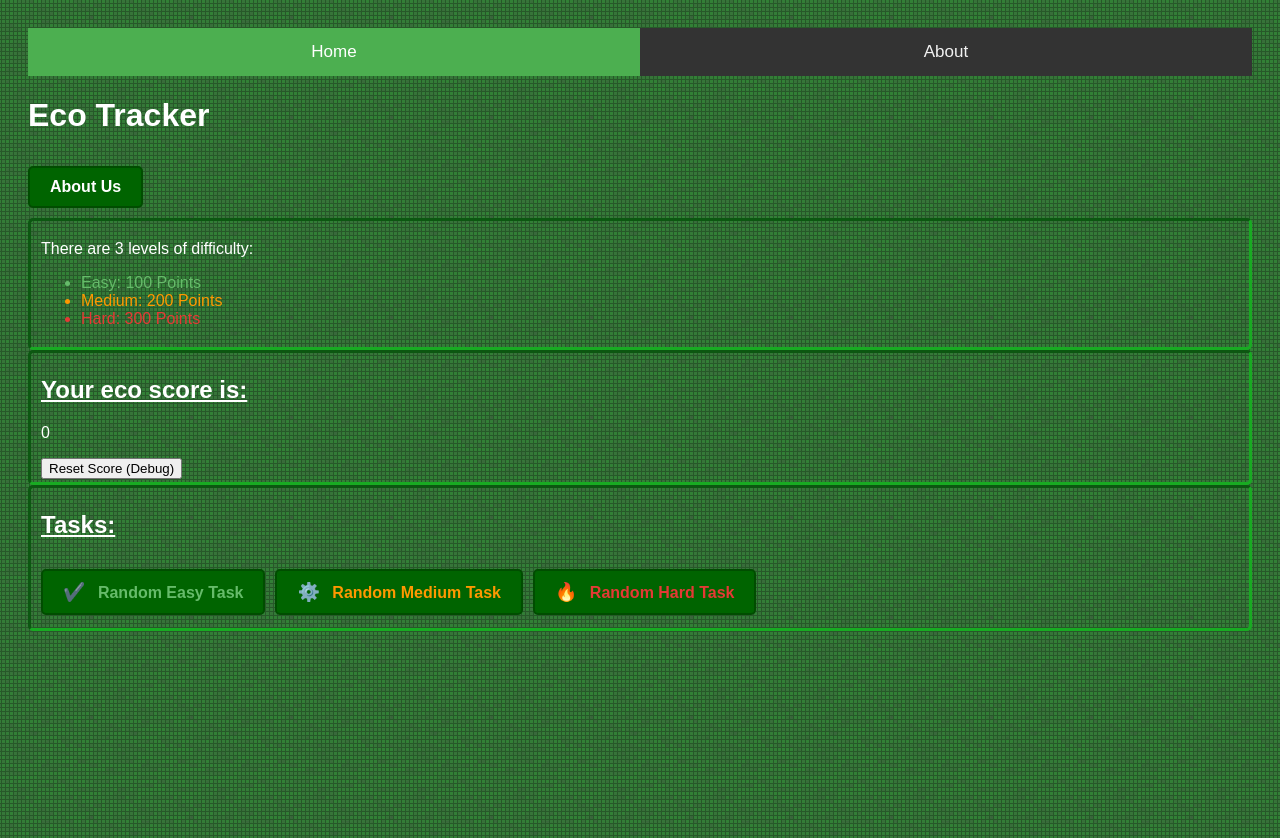
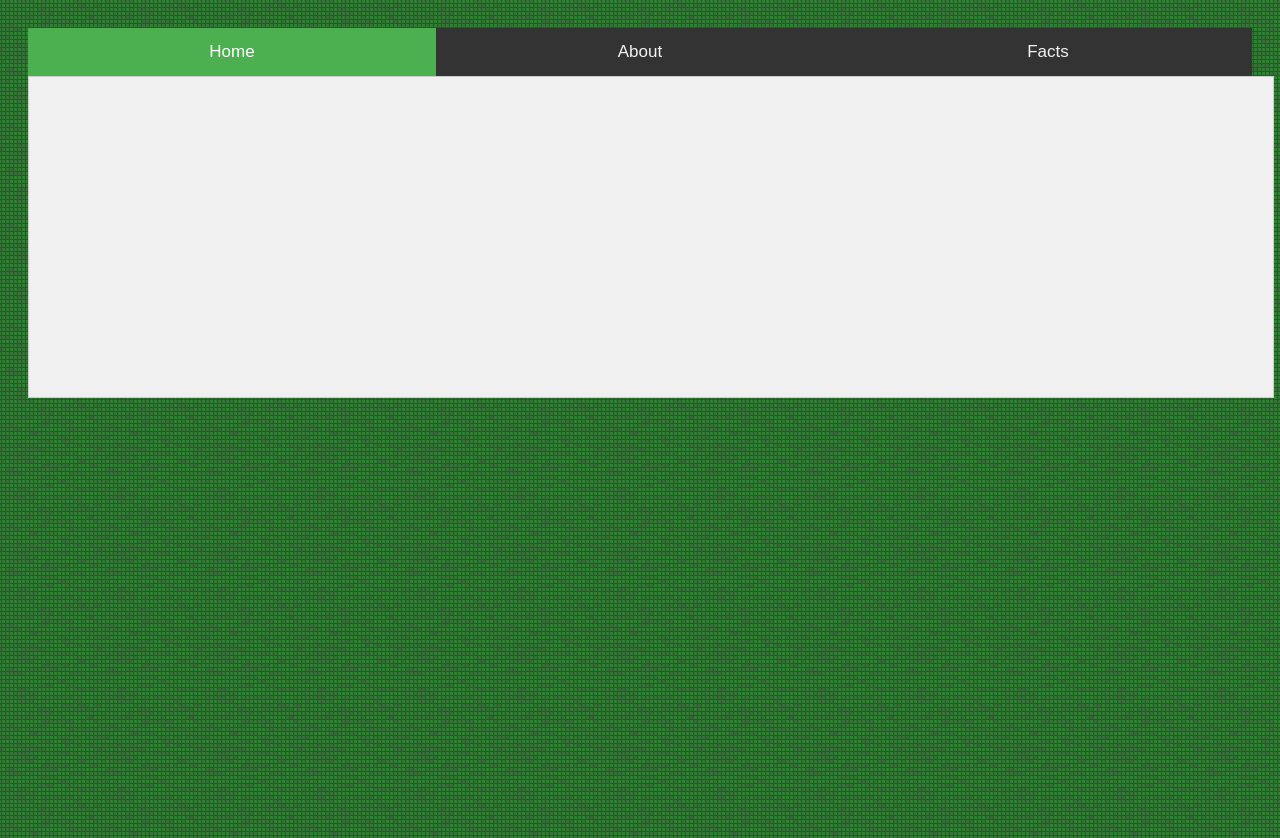
Before and after one commit to GamerDudeBYT/Environmental-Project, a PHP site: page / in a window 1280 px wide. Run offline with PHP 8.4, Linux system fonts and the light colour scheme.

Commit message:
lots of stuff

```diff
--- a/about.html
+++ b/about.html
@@ -1,15 +1,9 @@
 <!DOCTYPE html>
 <html lang="en">
-
-<head>
-	<title>Eco Tracker: About us </title>
-	<link rel="stylesheet" href="style.css">
-</head>
 
 <body>
 	<header>
 		<h1>About</h1>
-		<a href="index.html"><button class="button">Home</button></a>
 	</header>
 	<main>
 		<section class="inset-container">
--- a/style.css
+++ b/css/style.css
@@ -137,3 +137,53 @@ h2 {
 	justify-content: flex-end;
 	gap: 10px;
 }
+
+/* Navbar styles */
+.navbar {
+	background-color: #333;
+	overflow: hidden;
+	display: flex;
+	flex-wrap: wrap;
+	align-items: center;
+}
+
+.navbar button {
+	flex: 1;
+	color: #f2f2f2;
+	text-align: center;
+	padding: 14px 16px;
+	text-decoration: none;
+	font-size: 17px;
+	background-color: #333;
+	border: none;
+	cursor: pointer;
+}
+
+.navbar button.active {
+	background-color: #4CAF50;
+	color: white;
+}
+
+.navbar button:hover {
+	background-color: #ddd;
+	color: black;
+}
+
+.navbar .icon {
+	display: none;
+}
+
+@media screen and (max-width: 600px) {
+	.navbar button:not(:first-child) {
+		display: none;
+	}
+
+	.navbar .icon {
+		display: block;
+	}
+
+	.navbar.responsive button {
+		display: block;
+		text-align: left;
+	}
+}
--- a/home.html
+++ b/home.html
@@ -1,19 +1,9 @@
 <!DOCTYPE html>
 <html lang="en">
-
-<head>
-	<script id="Cookiebot" src="https://consent.cookiebot.com/uc.js" data-cbid="e44647b7-2d4e-4f2c-80ee-6a7a6786660a"
-		data-blockingmode="auto" type="text/javascript"></script>
-	<title>Eco Tracker</title>
-	<link rel="stylesheet" href="style.css">
-	<link rel="icon" type="image/x-icon" href="images/favicon.ico">
-
-</head>
 
 <body>
 	<header>
 		<h1>Eco Tracker</h1>
-		<a href="about.html"><button class="button">About Us</button></a>
 	</header>
 
 	<main>
@@ -61,9 +51,7 @@
 
 
 	</footer>
-
-	<script src="consolescript.js"></script>
-	<script src="script.js"></script>
+	<script src="./scripts/script.js"></script>
 </body>
 
 </html>
--- a/index.html
+++ b/index.html
@@ -3,16 +3,18 @@
 
 <head>
 	<title>Eco Tracker</title>
+	<script id="Cookiebot" src="https://consent.cookiebot.com/uc.js" data-cbid="e44647b7-2d4e-4f2c-80ee-6a7a6786660a"
+		data-blockingmode="auto" type="text/javascript"></script>
 	<link rel="stylesheet" href="https://cdnjs.cloudflare.com/ajax/libs/font-awesome/4.7.0/css/font-awesome.min.css">
-	<link rel="stylesheet" href="navbar.css">
-	<link rel="stylesheet" href="style.css">
-	<link rel="icon" type="image/x-icon" href="images/favicon.ico">
+	<link rel="stylesheet" href="./css/style.css">
+	<link rel="icon" type="image/x-icon" href="./images/favicon.ico">
 </head>
 
 <body>
 	<div class="navbar" id="topnav">
-		<button id="home-btn" class="active">Home</button>
-		<button id="about-btn">About</button>
+		<button id="home-btn" data-target="home" class="active">Home</button>
+		<button id="about-btn" data-target="about">About</button>
+		<button id="facts-btn" data-target="facts">Facts</button>
 		<a href="javascript:void(0);" class="icon" id="menu-icon">
 			<i class="fa fa-bars"></i>
 		</a>
@@ -21,10 +23,11 @@
 	<!-- Placeholder divs for dynamic content -->
 	<div id="home" include-html="./home.html"></div>
 	<div id="about" include-html="./about.html" style="display: none;"></div>
+	<div id="facts" include-html="./facts.html" style="display: none;"></div>
 
 	<!-- JavaScript files -->
-	<script src="includes.js" defer></script>
-	<script src="navbar.js" defer></script>
+	<script src="./scripts/consolescript.js" defer></script>
+	<script src="./scripts/navbar.js" defer></script>
 </body>
 
 </html>
--- a/navbar.css
+++ /dev/null
@@ -1,49 +0,0 @@
-/* Navbar styles */
-.navbar {
-	background-color: #333;
-	overflow: hidden;
-	display: flex;
-	flex-wrap: wrap;
-	align-items: center;
-}
-
-.navbar button {
-	flex: 1;
-	color: #f2f2f2;
-	text-align: center;
-	padding: 14px 16px;
-	text-decoration: none;
-	font-size: 17px;
-	background-color: #333;
-	border: none;
-	cursor: pointer;
-}
-
-.navbar button.active {
-	background-color: #4CAF50;
-	color: white;
-}
-
-.navbar button:hover {
-	background-color: #ddd;
-	color: black;
-}
-
-.navbar .icon {
-	display: none;
-}
-
-@media screen and (max-width: 600px) {
-	.navbar button:not(:first-child) {
-		display: none;
-	}
-
-	.navbar .icon {
-		display: block;
-	}
-
-	.navbar.responsive button {
-		display: block;
-		text-align: left;
-	}
-}
--- a/navbar.js
+++ /dev/null
@@ -1,37 +0,0 @@
-document.addEventListener("DOMContentLoaded", () => {
-	const homeDiv = document.getElementById("home");
-	const aboutDiv = document.getElementById("about");
-	const homeBtn = document.getElementById("home-btn");
-	const aboutBtn = document.getElementById("about-btn");
-	const menuIcon = document.getElementById("menu-icon");
-	const navbar = document.getElementById("topnav");
-
-	// Toggle responsive class for navbar
-	menuIcon.addEventListener("click", () => {
-		if (navbar.className === "navbar") {
-			navbar.className += " responsive";
-		} else {
-			navbar.className = "navbar";
-		}
-	});
-
-	// Show the home content and hide the about content
-	homeBtn.addEventListener("click", () => {
-		aboutDiv.style.display = "none";
-		homeDiv.style.display = "block";
-		homeBtn.classList.add("active");
-		aboutBtn.classList.remove("active");
-	});
-
-	// Show the about content and hide the home content
-	aboutBtn.addEventListener("click", () => {
-		homeDiv.style.display = "none";
-		aboutDiv.style.display = "block";
-		aboutBtn.classList.add("active");
-		homeBtn.classList.remove("active");
-	});
-
-	// Initialize with the home section visible by default
-	homeDiv.style.display = "block";
-	homeBtn.classList.add("active");
-});
--- /dev/null
+++ b/scripts/navbar.js
@@ -0,0 +1,42 @@
+document.addEventListener("DOMContentLoaded", () => {
+	const navbar = document.getElementById("topnav");
+	const menuIcon = document.getElementById("menu-icon");
+
+	// Get all buttons in the navbar and all sections with `include-html`
+	const buttons = Array.from(navbar.querySelectorAll("button"));
+	const sections = Array.from(document.querySelectorAll("[include-html]"));
+
+	// Toggle responsive class for the navbar
+	menuIcon.addEventListener("click", () => {
+		navbar.classList.toggle("responsive");
+	});
+
+	// Function to show the content of a section and hide others
+	const showSection = (sectionId) => {
+		sections.forEach((section) => {
+			if (section.id === sectionId) {
+				section.style.display = "block";
+			} else {
+				section.style.display = "none";
+			}
+		});
+		buttons.forEach((button) => {
+			if (button.dataset.target === sectionId) {
+				button.classList.add("active");
+			} else {
+				button.classList.remove("active");
+			}
+		});
+	};
+
+	// Add event listeners to all buttons
+	buttons.forEach((button) => {
+		const targetId = button.dataset.target;
+		button.addEventListener("click", () => showSection(targetId));
+	});
+
+	// Show the first section by default
+	if (sections.length > 0) {
+		showSection(sections[0].id);
+	}
+});
```
Also changed, not shown: facts.html (added, +10 -0 lines), scripts/consolescript.js (renamed from consolescript.js), scripts/includes.js (renamed from includes.js), scripts/script.js (renamed from script.js).
